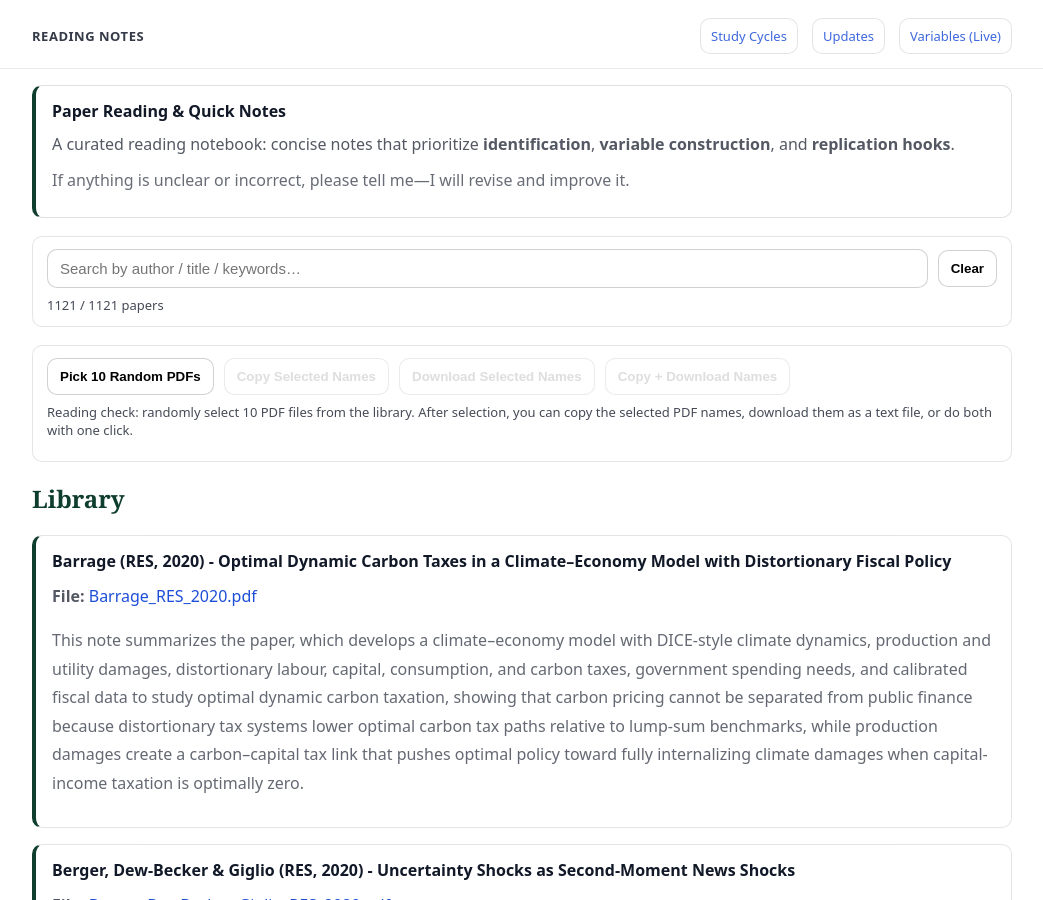
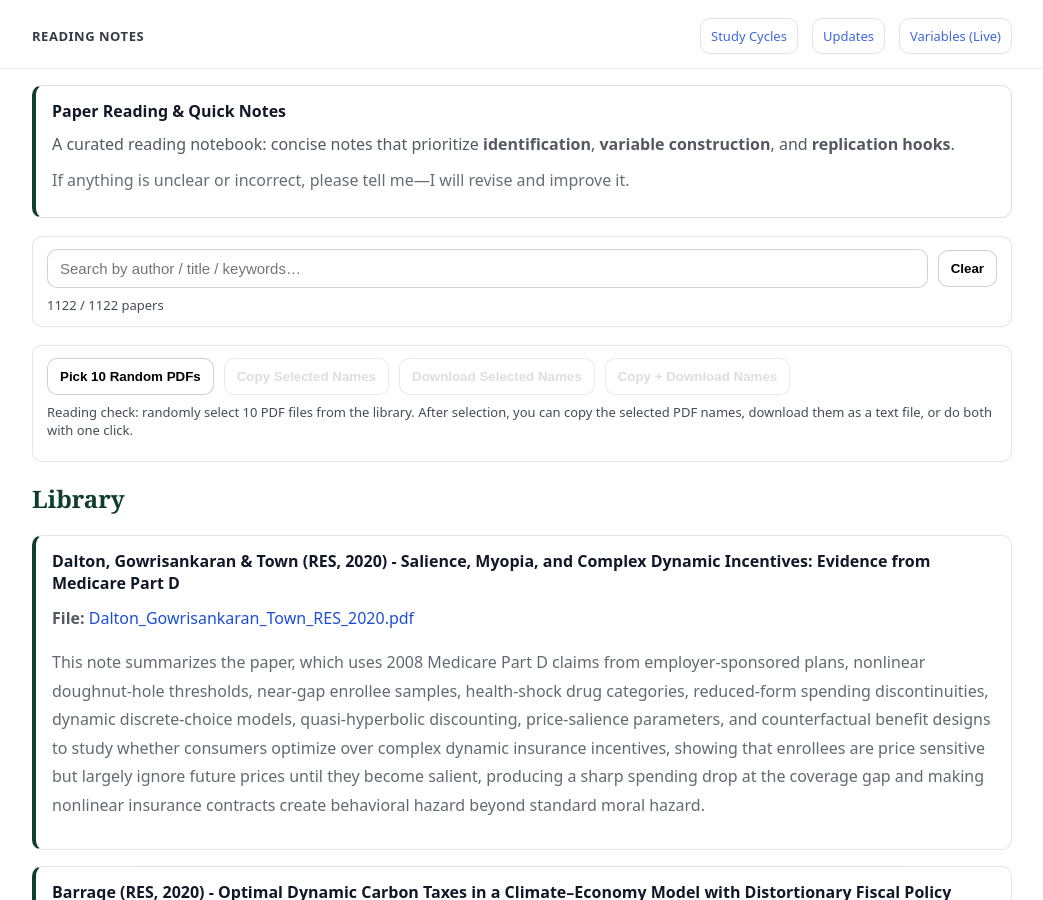
Before and after one commit to yaxinzn/study-archive, a Jekyll site: the page built from reading/index.md, in a window 1280 px wide and 900 px high. Shown: the whole window, without its empty margins (118-1161 px from the left). Built offline with Jekyll 4.4.1, drawn with Linux system fonts in a browser that asks for light colours.

Commit message:
Reading: add/update Dalton_Gowrisankaran_Town_RES_2020.pdf

```diff
--- a/_data/reading.yml
+++ b/_data/reading.yml
@@ -1,3 +1,7 @@
+- title: "Dalton, Gowrisankaran & Town (RES, 2020) - Salience, Myopia, and Complex Dynamic Incentives: Evidence from Medicare Part D"
+  file: "Dalton_Gowrisankaran_Town_RES_2020.pdf"
+  desc: "This note summarizes the paper, which uses 2008 Medicare Part D claims from employer-sponsored plans, nonlinear doughnut-hole thresholds, near-gap enrollee samples, health-shock drug categories, reduced-form spending discontinuities, dynamic discrete-choice models, quasi-hyperbolic discounting, price-salience parameters, and counterfactual benefit designs to study whether consumers optimize over complex dynamic insurance incentives, showing that enrollees are price sensitive but largely ignore future prices until they become salient, producing a sharp spending drop at the coverage gap and making nonlinear insurance contracts create behavioral hazard beyond standard moral hazard."
+
 - title: "Barrage (RES, 2020) - Optimal Dynamic Carbon Taxes in a Climate–Economy Model with Distortionary Fiscal Policy"
   file: "Barrage_RES_2020.pdf"
   desc: "This note summarizes the paper, which develops a climate–economy model with DICE-style climate dynamics, production and utility damages, distortionary labour, capital, consumption, and carbon taxes, government spending needs, and calibrated fiscal data to study optimal dynamic carbon taxation, showing that carbon pricing cannot be separated from public finance because distortionary tax systems lower optimal carbon tax paths relative to lump-sum benchmarks, while production damages create a carbon–capital tax link that pushes optimal policy toward fully internalizing climate damages when capital-income taxation is optimally zero."
```
Also changed, not shown: 1 other file.
